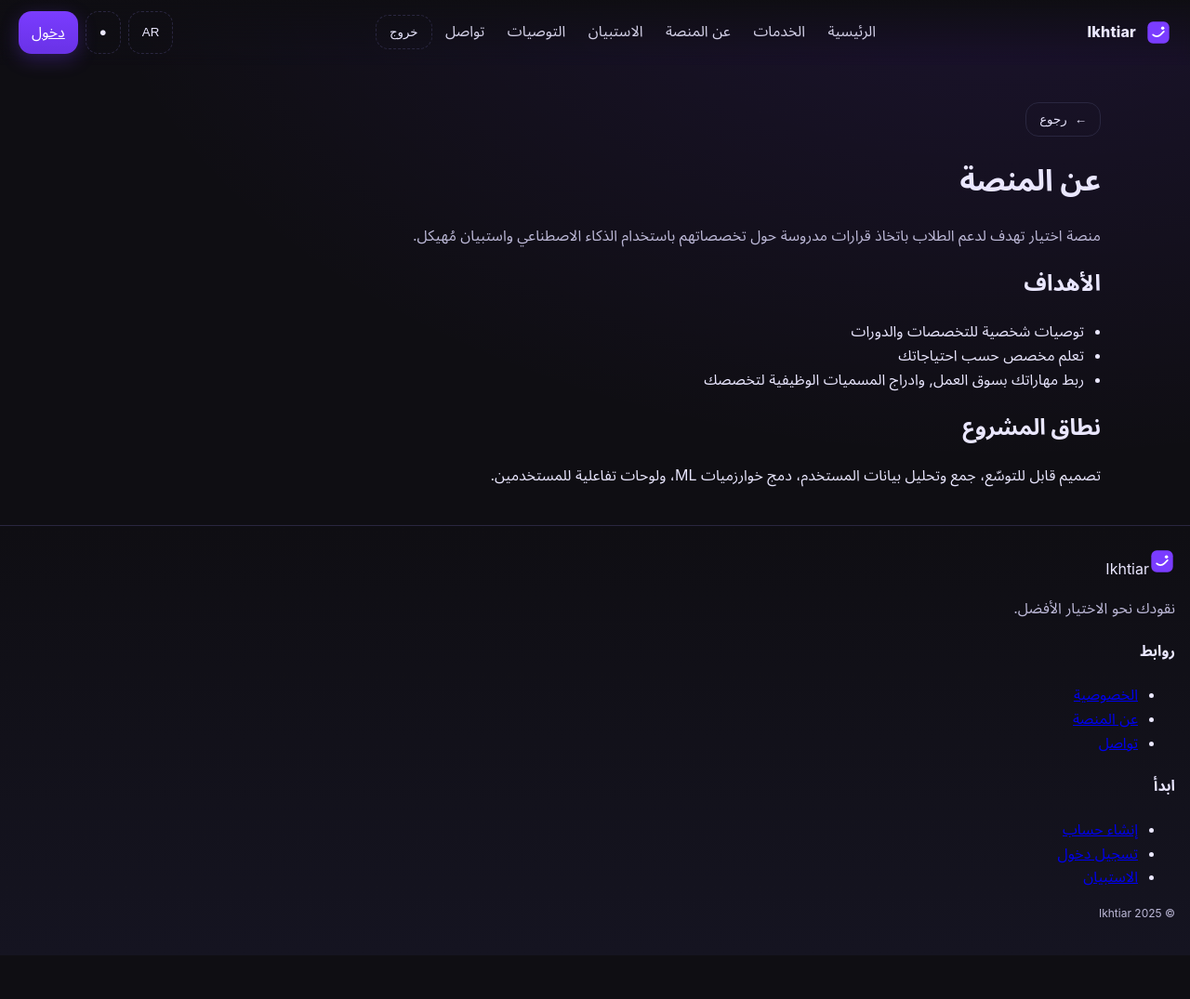
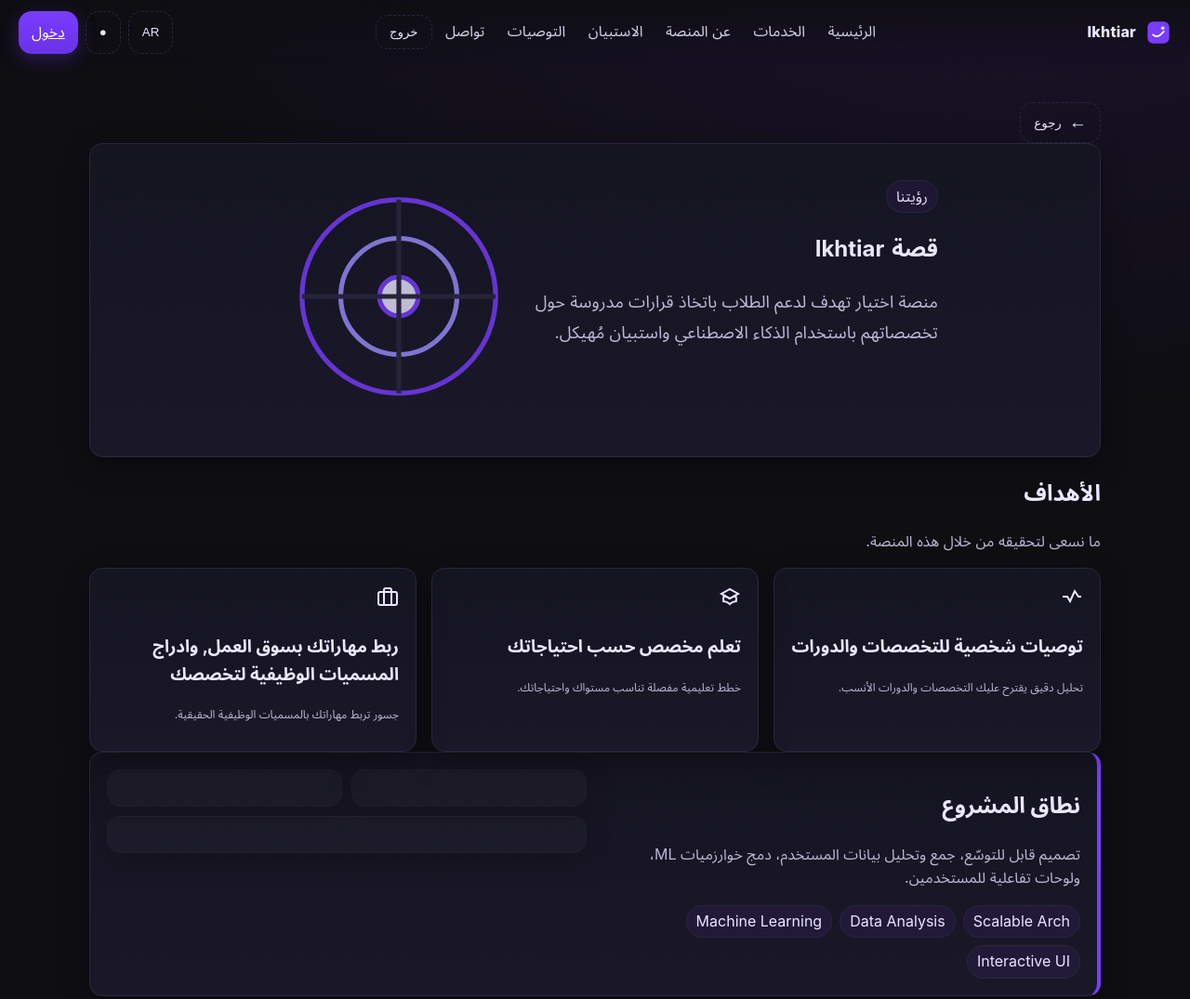
Before and after one commit to o4ff/IkhtiarProject, a plain HTML site: page about.html in a window 1280 px wide. Shown: the top 1075 px of the page at 93% size. Before the commit the page ends 1028 px from the top, so only its background shows below. Drawn offline with nearby package versions, Linux system fonts and the light colour scheme.

Commit message:
Update about.html

```diff
--- a/about.html
+++ b/about.html
@@ -3,55 +3,166 @@
 <head>
   <meta charset="utf-8" />
   <meta name="viewport" content="width=device-width,initial-scale=1" />
-  <title>عن Ikhtiar</title>
+  <title>عن المنصة | Ikhtiar</title>
+
+  <!-- روابط التصميم الأساسية -->
   <link rel="stylesheet" href="assets/css/theme.css" />
   <link rel="stylesheet" href="assets/css/util.css" />
+  <link rel="preconnect" href="https://fonts.googleapis.com">
+  <link href="https://fonts.googleapis.com/css2?family=Outfit:wght@400;700&family=Tajawal:wght@300;400;700;900&display=swap" rel="stylesheet">
 </head>
 <body data-theme="dark">
-  <!-- Nav (partial is injected by app.js) -->
+
+  <!-- الخلفية الحية -->
+  <div class="ambient-glow purple" style="top: -10%; left: 30%;"></div>
+  <div class="ambient-glow blue" style="bottom: 10%; right: 10%;"></div>
+
+  <!-- الناف بار -->
   <div data-include="partials/nav"></div>
 
-  <main class="container" role="main">
-    <!-- Back button (local to secondary pages) -->
-    <nav class="subnav" aria-label="Secondary">
-      <button class="btn outline icon" id="backBtn" type="button" aria-label="Back">
-        ← <span data-i18n="ui.back">رجوع</span>
+  <main class="container fade-in" role="main">
+
+    <!-- زر الرجوع -->
+    <div class="mb-2">
+      <button class="btn ghost icon" id="backBtn" type="button">
+        <span style="font-size: 1.2rem;">←</span> <span data-i18n="ui.back">رجوع</span>
       </button>
-    </nav>
+    </div>
 
-    <header>
-      <h1 data-i18n="about.title">عن المنصة</h1>
-      <p class="muted" data-i18n="about.1">
-        Ikhtiar مشروع يهدف لدعم الطلاب باتخاذ قرارات مدروسة حول تخصصاتهم باستخدام الذكاء الاصطناعي واستبيان مُهيكل.
-      </p>
-    </header>
+    <!-- قسم المقدمة (Hero Card) -->
+    <section class="card glass-effect p-4 mb-4 relative overflow-hidden" style="min-height: 300px; display: flex; align-items: center;">
+      <!-- عنصر جمالي في الخلفية -->
+      <div class="ambient-glow green" style="width: 300px; height: 300px; right: -100px; top: -100px; opacity: 0.1;"></div>
 
-    <section aria-labelledby="goals">
-      <h2 id="goals" data-i18n="about.goals">الأهداف</h2>
-      <ul class="bullet">
-        <li data-i18n="about.g1">توصيات شخصية للتخصصات والدورات</li>
-        <li data-i18n="about.g2">تعلم مخصص حسب احتياجاتك</li>
-        <li data-i18n="about.g3">ربط مهاراتك بسوق العمل, وادراج المسميات الوظيفية لتخصصك.</li>
-      </ul>
+      <div class="grid-2 align-center w-full relative z-10">
+        <div>
+          <div class="badge glow mb-2" data-i18n="about.badge">رؤيتنا</div>
+          <h1 class="section-title big mb-2">
+            <span data-i18n="about.heroPrefix">قصة</span>
+            <span class="text-gradient">Ikhtiar</span>
+          </h1>
+          <p class="muted text-lg" data-i18n="about.1" style="line-height: 1.8;">
+            Ikhtiar مشروع طموح يهدف لتمكين الطلاب من رسم مستقبلهم بدقة. ندمج بين التوجيه الأكاديمي وقوة الذكاء الاصطناعي لنقدم تجربة فريدة في اختيار التخصص.
+          </p>
+        </div>
+        <!-- رسم توضيحي بسيط (SVG) -->
+        <div class="text-center mobile-hidden">
+           <svg width="250" height="250" viewBox="0 0 24 24" fill="none" stroke="var(--brand)" stroke-width="0.5" style="opacity: 0.8;">
+             <circle cx="12" cy="12" r="10"></circle>
+             <circle cx="12" cy="12" r="6" stroke="var(--accent)"></circle>
+             <circle cx="12" cy="12" r="2" fill="var(--text)"></circle>
+             <path d="M12 2 L12 22 M2 12 L22 12" stroke="var(--border)"></path>
+           </svg>
+        </div>
+      </div>
     </section>
 
-    <section aria-labelledby="scope">
-      <h2 id="scope" data-i18n="about.scope">نطاق المشروع</h2>
-      <p data-i18n="about.scopeText">
-        تصميم قابل للتوسّع، جمع وتحليل بيانات المستخدم، دمج خوارزميات ML، ولوحات تفاعلية للمستخدمين.
-      </p>
+    <!-- قسم الأهداف -->
+    <section aria-labelledby="goals" class="mt-4">
+      <div class="text-center mb-4">
+        <h2 id="goals" class="section-title" data-i18n="about.goals">أهدافنا</h2>
+        <p class="muted" data-i18n="about.goalsHelper">
+          ما نسعى لتحقيقه من خلال هذه المنصة.
+        </p>
+      </div>
+
+      <div class="grid-3">
+        <!-- هدف 1 -->
+        <div class="card glass-effect hover-scale text-center p-4">
+          <div class="icon-box purple mx-auto">
+            <svg width="24" height="24" viewBox="0 0 24 24" fill="none" stroke="currentColor" stroke-width="2">
+              <path d="M2 12h5l3 5 5-11 4 6h3"/>
+            </svg>
+          </div>
+          <h3 class="h4" data-i18n="about.g1">توصيات ذكية</h3>
+          <p class="tiny muted" data-i18n="about.g1d">
+            تحليل دقيق يقترح عليك التخصصات والدورات الأنسب.
+          </p>
+        </div>
+
+        <!-- هدف 2 -->
+        <div class="card glass-effect hover-scale text-center p-4">
+          <div class="icon-box green mx-auto">
+            <svg width="24" height="24" viewBox="0 0 24 24" fill="none" stroke="currentColor" stroke-width="2">
+              <path d="M12 14l9-5-9-5-9 5 9 5z"/>
+              <path d="M12 14l6.16-3.422a12.083 12.083 0 01.665 6.479A11.952 11.952 0 0012 20.055a11.952 11.952 0 00-6.824-2.998 12.078 12.078 0 01.665-6.479L12 14z"/>
+            </svg>
+          </div>
+          <h3 class="h4" data-i18n="about.g2">تعلم مخصص</h3>
+          <p class="tiny muted" data-i18n="about.g2d">
+            خطط تعليمية مفصلة تناسب مستواك واحتياجاتك.
+          </p>
+        </div>
+
+        <!-- هدف 3 -->
+        <div class="card glass-effect hover-scale text-center p-4">
+          <div class="icon-box blue mx-auto">
+            <svg width="24" height="24" viewBox="0 0 24 24" fill="none" stroke="currentColor" stroke-width="2">
+              <rect x="2" y="7" width="20" height="14" rx="2" ry="2"/>
+              <path d="M16 21V5a2 2 0 0 0-2-2h-4a2 2 0 0 0-2 2v16"/>
+            </svg>
+          </div>
+          <h3 class="h4" data-i18n="about.g3">ربط بالسوق</h3>
+          <p class="tiny muted" data-i18n="about.g3d">
+            جسور تربط مهاراتك بالمسميات الوظيفية الحقيقية.
+          </p>
+        </div>
+      </div>
     </section>
+
+    <!-- قسم النطاق (Scope) بتصميم تقني -->
+    <section aria-labelledby="scope" class="mt-4 pt-4">
+      <div class="card glass-effect p-4 border-l-brand">
+        <div class="grid-2 align-center">
+          <div>
+            <h2 id="scope" class="h3 text-gradient mb-2" data-i18n="about.scope">نطاق المشروع التقني</h2>
+            <p data-i18n="about.scopeText" class="muted mb-4">
+              تصميم قابل للتوسّع، جمع وتحليل بيانات المستخدم، دمج خوارزميات ML، ولوحات تفاعلية للمستخدمين.
+            </p>
+
+            <!-- Tech Badges -->
+            <div style="display: flex; gap: 8px; flex-wrap: wrap;">
+              <span class="badge">Scalable Arch</span>
+              <span class="badge">Data Analysis</span>
+              <span class="badge">Machine Learning</span>
+              <span class="badge">Interactive UI</span>
+            </div>
+          </div>
+
+          <!-- زخرفة بصرية -->
+          <div class="text-center mobile-hidden" style="opacity: 0.5;">
+            <div style="display: grid; grid-template-columns: 1fr 1fr; gap: 10px;">
+              <div class="card" style="height: 40px; background: rgba(255,255,255,0.05);"></div>
+              <div class="card" style="height: 40px; background: rgba(255,255,255,0.05);"></div>
+              <div class="card" style="height: 40px; background: rgba(255,255,255,0.05); grid-column: span 2;"></div>
+            </div>
+          </div>
+        </div>
+      </div>
+    </section>
+
   </main>
 
-  <!-- Footer (partial is injected by app.js) -->
+  <!-- Footer -->
   <div data-include="partials/footer"></div>
 
-  <!-- Scripts order -->
+  <!-- Scripts -->
   <script src="assets/js/i18n.js"></script>
   <script src="https://cdn.jsdelivr.net/npm/@supabase/supabase-js@2"></script>
   <script src="assets/js/supa.js"></script>
   <script src="assets/js/dataService.js"></script>
   <script src="assets/js/auth.js"></script>
   <script src="assets/js/app.js"></script>
+
+  <style>
+    /* تنسيق خاص للأيقونات في المنتصف */
+    .mx-auto { margin-left: auto; margin-right: auto; }
+    /* تحسين النصوص الكبيرة */
+    .text-lg { font-size: 1.15rem; }
+    /* إخفاء العناصر الزخرفية في الجوال */
+    @media (max-width: 768px) { .mobile-hidden { display: none; } }
+    /* حدود ملونة للبطاقة الأخيرة */
+    .border-l-brand { border-inline-start: 4px solid var(--brand); }
+  </style>
 </body>
 </html>
```
